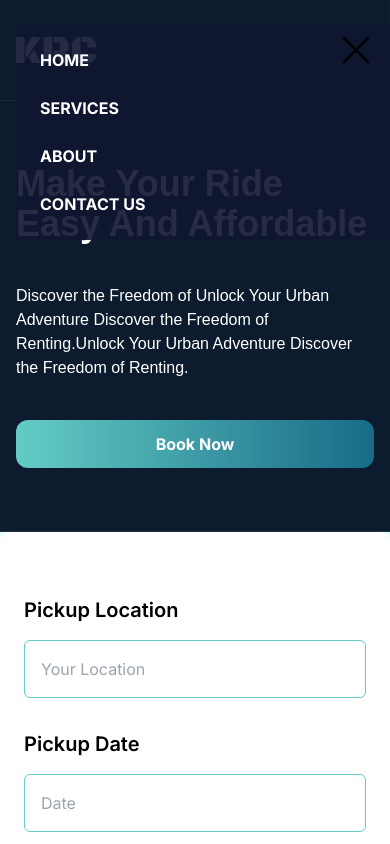
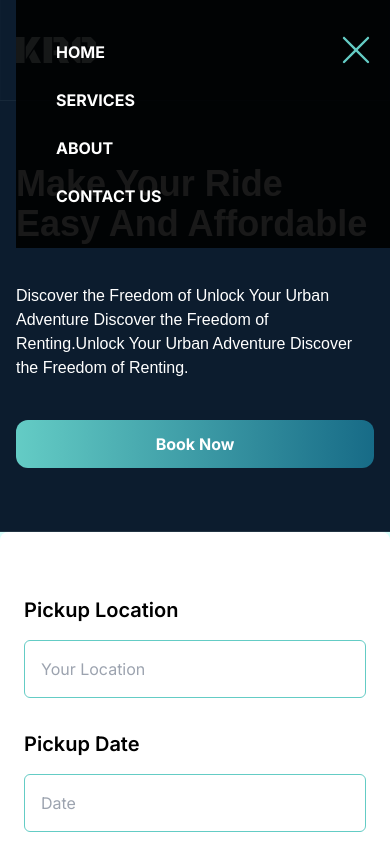
Before and after one commit to pixprocoder/rent_scooter, a Next.js app: page / in a window 390 px wide. Both pictures are taken after a click on the element 356 px from the left and 50 px from the top of the page. Shown: the top 844 px of the page. Built offline with nearby package versions, Linux system fonts and the light colour scheme.

Commit message:
hamburger manu updated

```diff
--- a/components/shared/Navbar.tsx
+++ b/components/shared/Navbar.tsx
@@ -21,8 +21,8 @@ const Navbar = () => {
         <ul
           className={`absolute lg:static duration-500 z-10  lg:bg-none   ${
             open
-              ? " top-0 bg-[#101630]  bg-opacity-90 my-6 gap-6 p-6 w-full "
-              : "-top-48 "
+              ? " top-0 bg-black  bg-opacity-90  gap-6 m-0 p-10 w-full "
+              : "-right-60 "
           } flex flex-col font-bold lg:flex-row nav-item uppercase`}
         >
           {navLinks.map((link) => (
@@ -42,9 +42,9 @@ const Navbar = () => {
         >
           <span className="cursor-pointer duration-500">
             {open ? (
-              <RxCross1 className="text-black text-4xl "></RxCross1>
+              <RxCross1 className="text-[#64CCC5] text-4xl "></RxCross1>
             ) : (
-              <GiHamburgerMenu className="text-black text-4xl "></GiHamburgerMenu>
+              <GiHamburgerMenu className="text-[#64CCC5] text-4xl "></GiHamburgerMenu>
             )}
           </span>
         </div>
```
